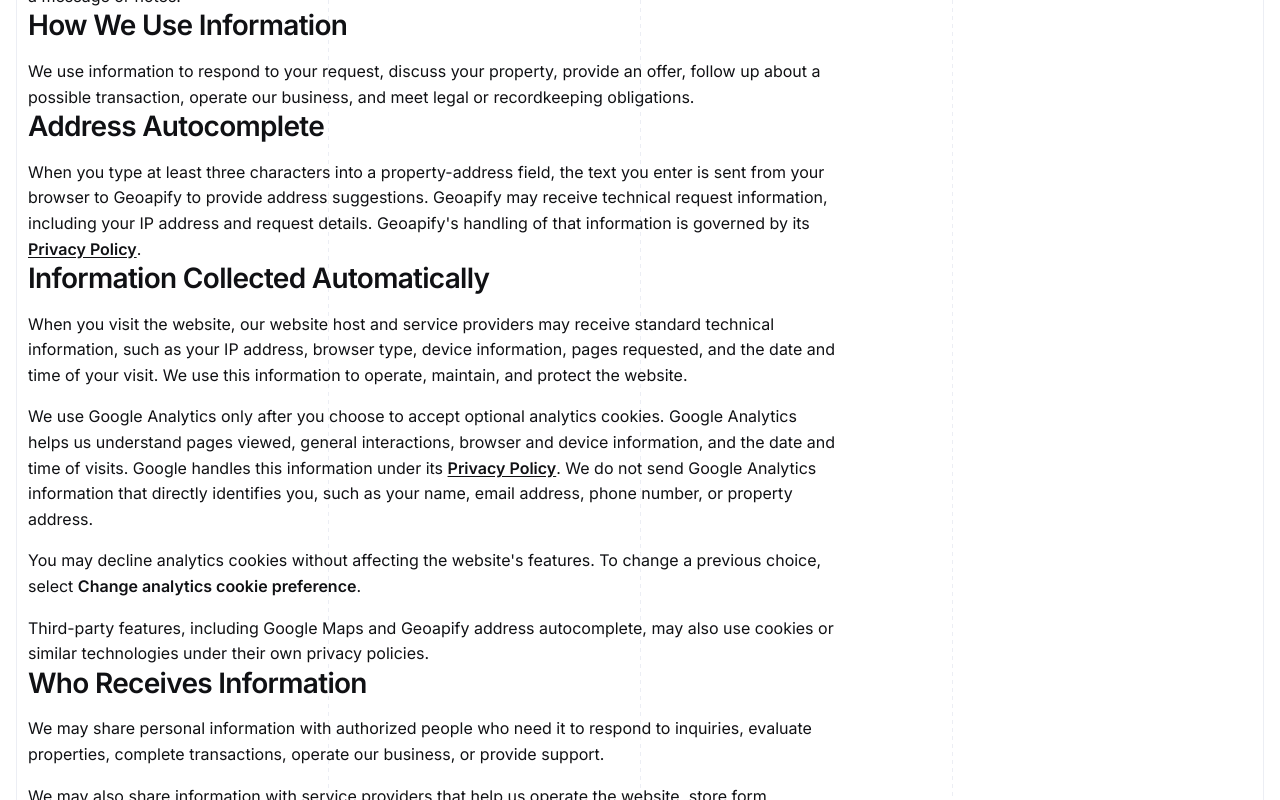
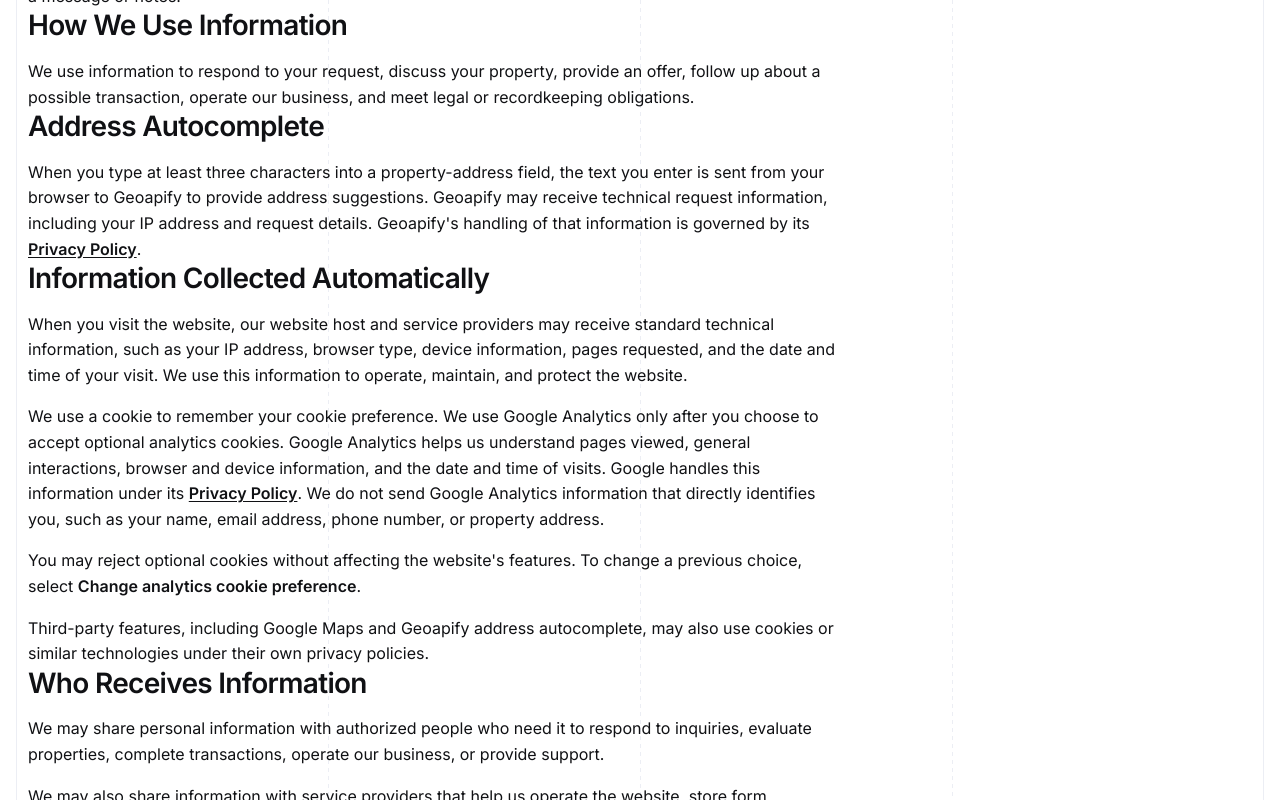
Before and after one commit to YHICAdmin/your-house-in-cash, a Next.js app: page /privacy-policy in a window 1280 px wide. Shown: the part 445-1245 px from the top of the page. Built offline with nearby package versions, Linux system fonts and the light colour scheme; no server answers.

Commit message:
change prompt

```diff
--- a/project-documentation/website-specification/privacy-policy-page.md
+++ b/project-documentation/website-specification/privacy-policy-page.md
@@ -91,9 +91,9 @@
 
 When you visit the website, our website host and service providers may receive standard technical information, such as your IP address, browser type, device information, pages requested, and the date and time of your visit. We use this information to operate, maintain, and protect the website.
 
-We use Google Analytics only after you choose to accept optional analytics cookies. Google Analytics helps us understand pages viewed, general interactions, browser and device information, and the date and time of visits. Google handles this information under its [Privacy Policy](https://policies.google.com/privacy). We do not send Google Analytics information that directly identifies you, such as your name, email address, phone number, or property address.
+We use a cookie to remember your cookie preference. We use Google Analytics only after you choose to accept optional analytics cookies. Google Analytics helps us understand pages viewed, general interactions, browser and device information, and the date and time of visits. Google handles this information under its [Privacy Policy](https://policies.google.com/privacy). We do not send Google Analytics information that directly identifies you, such as your name, email address, phone number, or property address.
 
-You may decline analytics cookies without affecting the website's features. You can change a previous choice from the Privacy Policy page.
+You may reject optional cookies without affecting the website's features. You can change a previous choice from the Privacy Policy page.
 
 Third-party features, including Google Maps and Geoapify address autocomplete, may also use cookies or similar technologies under their own privacy policies.
 
--- a/src/app/(site)/privacy-policy/page.tsx
+++ b/src/app/(site)/privacy-policy/page.tsx
@@ -44,8 +44,8 @@
                 <section>
                   <h2 className="text-heading-3">Information Collected Automatically</h2>
                   <p>When you visit the website, our website host and service providers may receive standard technical information, such as your IP address, browser type, device information, pages requested, and the date and time of your visit. We use this information to operate, maintain, and protect the website.</p>
-                  <p>We use Google Analytics only after you choose to accept optional analytics cookies. Google Analytics helps us understand pages viewed, general interactions, browser and device information, and the date and time of visits. Google handles this information under its <TextLink href="https://policies.google.com/privacy">Privacy Policy</TextLink>. We do not send Google Analytics information that directly identifies you, such as your name, email address, phone number, or property address.</p>
-                  <p>You may decline analytics cookies without affecting the website&apos;s features. To change a previous choice, select <AnalyticsPreferences />.</p>
+                  <p>We use a cookie to remember your cookie preference. We use Google Analytics only after you choose to accept optional analytics cookies. Google Analytics helps us understand pages viewed, general interactions, browser and device information, and the date and time of visits. Google handles this information under its <TextLink href="https://policies.google.com/privacy">Privacy Policy</TextLink>. We do not send Google Analytics information that directly identifies you, such as your name, email address, phone number, or property address.</p>
+                  <p>You may reject optional cookies without affecting the website&apos;s features. To change a previous choice, select <AnalyticsPreferences />.</p>
                   <p>Third-party features, including Google Maps and Geoapify address autocomplete, may also use cookies or similar technologies under their own privacy policies.</p>
                 </section>
 
--- a/src/components/analytics/google-analytics.tsx
+++ b/src/components/analytics/google-analytics.tsx
@@ -97,11 +97,11 @@
   }
 
   return (
-    <aside className={styles.banner} aria-label="Analytics cookie preference">
-      <p className="text-body-small">We use optional analytics cookies to understand website usage. <Link href="/privacy-policy">Learn more</Link></p>
+    <aside className={styles.banner} aria-label="Cookie preferences">
+      <p className="text-body-small">We use cookies to remember your preferences and understand website use. <Link href="/privacy-policy">Learn more</Link></p>
       <div className={styles.actions}>
-        <button className={styles.decline} type="button" onClick={() => updateConsent("denied")}>Decline</button>
-        <button className={styles.accept} type="button" onClick={() => updateConsent("granted")}>Accept analytics</button>
+        <button className={styles.decline} type="button" onClick={() => updateConsent("denied")}>Reject optional cookies</button>
+        <button className={styles.accept} type="button" onClick={() => updateConsent("granted")}>Accept optional cookies</button>
       </div>
     </aside>
   );
```
